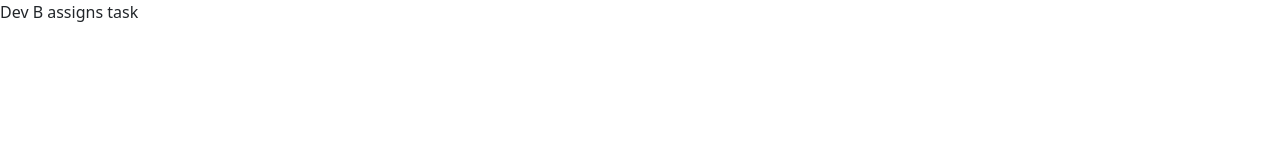
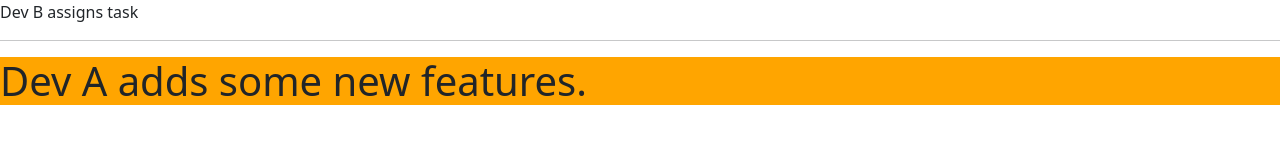
Before and after one commit to nganle2911/GIT-Demo, a plain HTML site: page detail.html in a window 1280 px wide. Drawn offline with nearby package versions, Linux system fonts and the light colour scheme.

Commit message:
Dev A adds content

```diff
--- a/css/index.css
+++ b/css/index.css
@@ -5,3 +5,7 @@
 .color-devB {
     color: red;
 }
+
+h1 {
+    background-color: orange;
+}
--- a/detail.html
+++ b/detail.html
@@ -16,11 +16,18 @@
       integrity="sha384-gH2yIJqKdNHPEq0n4Mqa/HGKIhSkIHeL5AyhkYV8i59U5AR6csBvApHHNl/vI1Bx"
       crossorigin="anonymous"
     />
+
+    <link rel="stylesheet" href="./css/index.css">
   </head>
 
   <body>
     <div>
       Dev B assigns task
+
+      <hr>
+      <h1>
+        Dev A adds some new features.
+      </h1>
     </div>
 
     <!-- Bootstrap JavaScript Libraries -->
```
